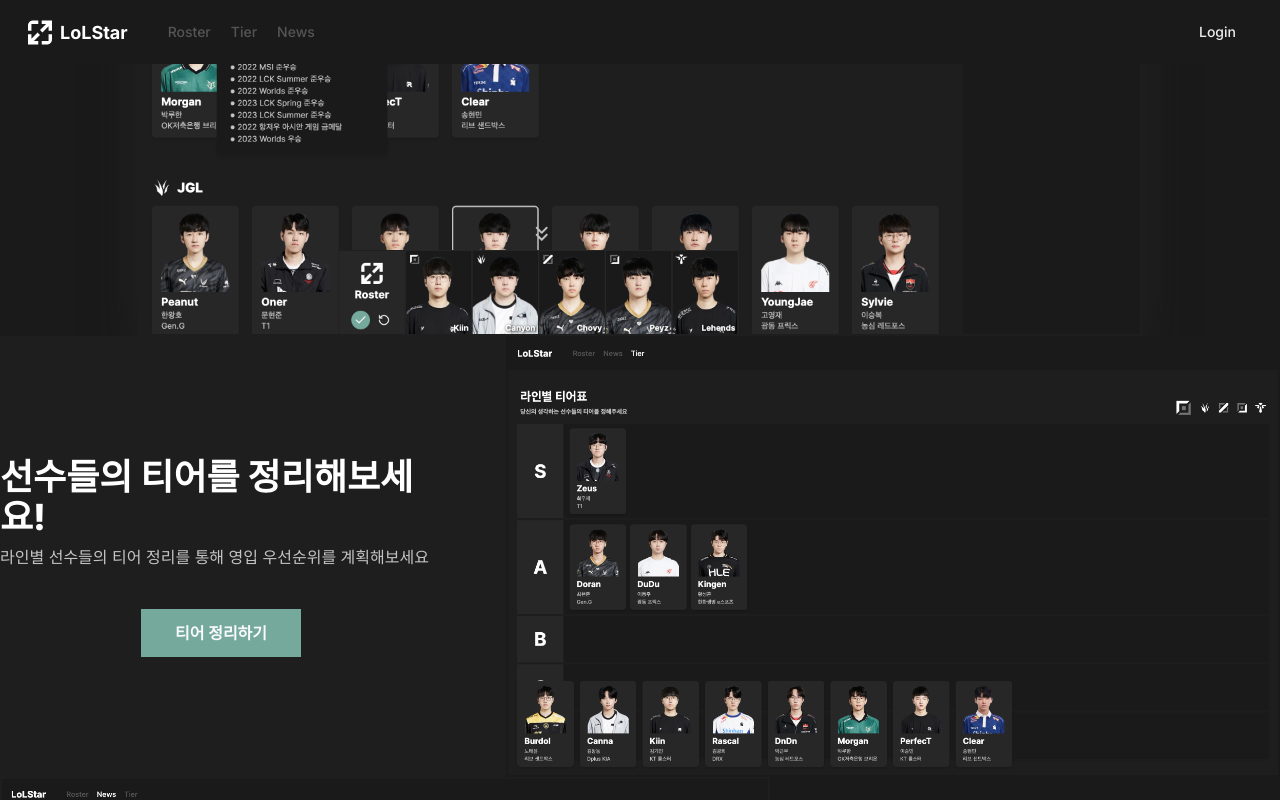
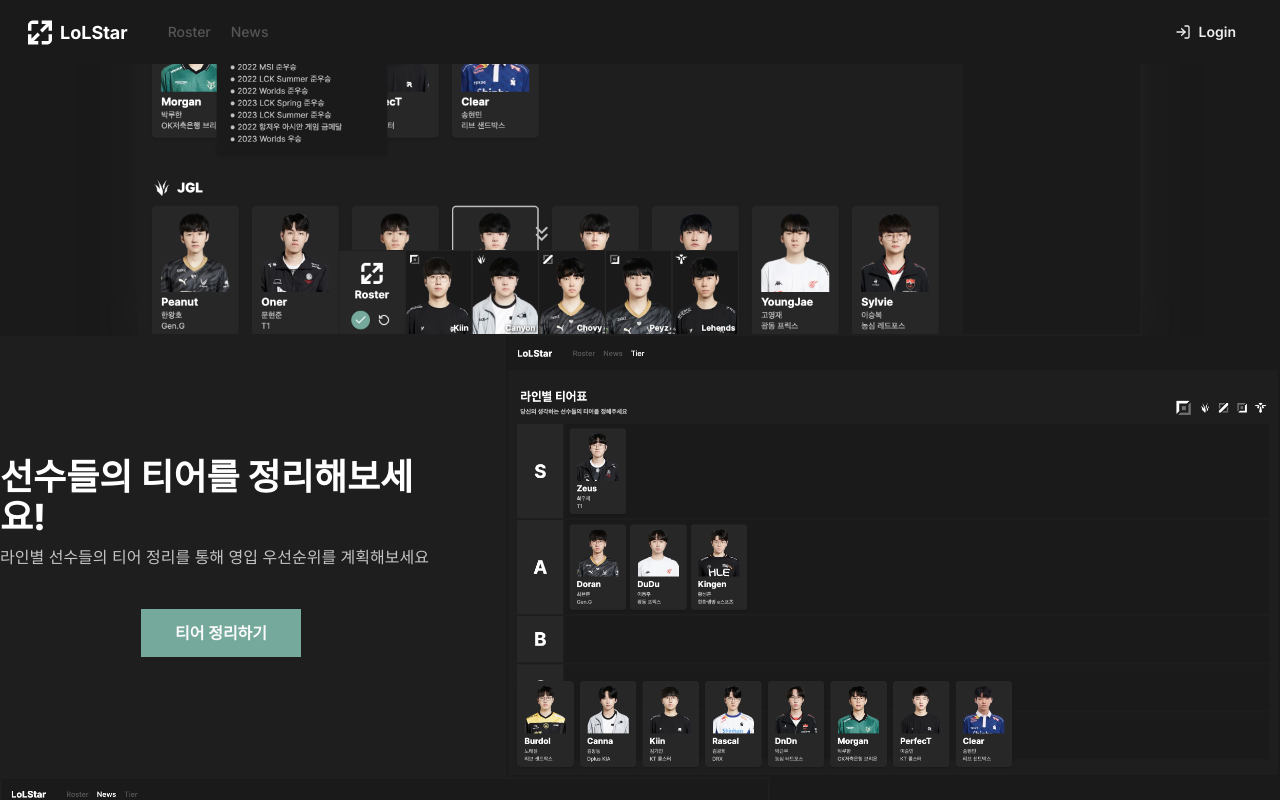
Before and after one commit to dwhddnjs/roster101, a Next.js app: page / in a window 1280 px wide. Shown: the top 800 px of the page. Built offline with nearby package versions, Linux system fonts and the light colour scheme; no server answers.

Commit message:
로딩 UI 수정

```diff
--- a/actions/roster.ts
+++ b/actions/roster.ts
@@ -8,7 +8,7 @@
   const user = await currentUser()
 
   if (!user) {
-    return { error: "로그인이 필요합니다" }
+    return
   }
 
   const existingUser = await db.user.findUnique({
--- a/app/roster/_components/roster-card.tsx
+++ b/app/roster/_components/roster-card.tsx
@@ -87,7 +87,10 @@
         <Button
           size={"xs"}
           className="bg-transparent"
-          onClick={onRemoveRoster}
+          onClick={(e) => {
+            e.stopPropagation()
+            onRemoveRoster()
+          }}
           disabled={isPending}
         >
           <X width={16} height={16} color="#c4c4c4" />
--- a/app/roster/_components/roster-sidebar.tsx
+++ b/app/roster/_components/roster-sidebar.tsx
@@ -13,22 +13,30 @@
 export const RosterSidebar = () => {
   const { rosters, isLoading } = useRosterStore()
 
+  if (!rosters || (!isLoading && rosters?.length === 0)) {
+    return (
+      <div className="w-[18%] bg-[#191919] pt-[95px] px-[18px] h-full space-y-4 max-h-[1750px] min-h-[1750px] overflow-scroll">
+        <div className="flex flex-col items-center justify-center mt-[300px]  z-1000 space-y-3">
+          <Image
+            src="/images/empty_esport_icon.svg"
+            width={60}
+            height={60}
+            alt=""
+          />
+          <p className="text-[#c4c4c4] text-center font-semibold text-sm">
+            저장된 로스터가 <br />
+            없습니다.
+          </p>
+        </div>
+      </div>
+    )
+  }
+
   return (
     <div className="w-[18%] bg-[#191919] pt-[95px] px-[18px] h-full space-y-4 max-h-[1750px] min-h-[1750px] overflow-scroll">
       {isLoading && (
         <div className="flex items-center justify-center mt-[300px]">
           <FadeLoader color="#555555" />
-        </div>
-      )}
-      {rosters.length < 0 && (
-        <div className="flex items-center justify-center mt-[300px]">
-          <Image
-            src="/images/esports_icon.svg"
-            width={300}
-            height={300}
-            alt=""
-          />
-          <p>로스터가 없습니다.</p>
         </div>
       )}
       {rosters?.map((roster) => (
--- a/components/main-header.tsx
+++ b/components/main-header.tsx
@@ -10,6 +10,7 @@
 import { signOut, useSession } from "next-auth/react"
 import { toast } from "sonner"
 import { UserButton } from "./user-button"
+import { LogInIcon } from "lucide-react"
 
 export const MainHeader = ({
   className,
@@ -25,12 +26,6 @@
       href: `/roster`,
       label: "Roster",
       active: pathname === `/roster`,
-    },
-
-    {
-      href: `/tier`,
-      label: "Tier",
-      active: pathname === `/tier`,
     },
     {
       href: `/news`,
@@ -73,7 +68,13 @@
           variant="ghost"
           className="text-[#eeeeee] hover:bg-[#1a1a1a] hover:text-[#eeeeee]/80"
         >
-          <Link href="/auth/login">Login</Link>
+          <LogInIcon className="h-4 w-4 mr-2 text-[#eeeeee]" />
+          <Link
+            href="/auth/login"
+            className="text-[#eeeeee] font-semibold cursor-pointer"
+          >
+            Login
+          </Link>
         </Button>
       )}
       {status === "authenticated" && <UserButton />}
--- a/hooks/useRosterStore.tsx
+++ b/hooks/useRosterStore.tsx
@@ -16,9 +16,8 @@
 
 export const useRosterStore = create<useRosterTypes>((set, get) => ({
   rosters: [],
-  isLoading: false,
+  isLoading: true,
   action: async () => {
-    set({ isLoading: true })
     try {
       const res = await roster()
       set({ rosters: res as Array<RosterTypes> })
```
